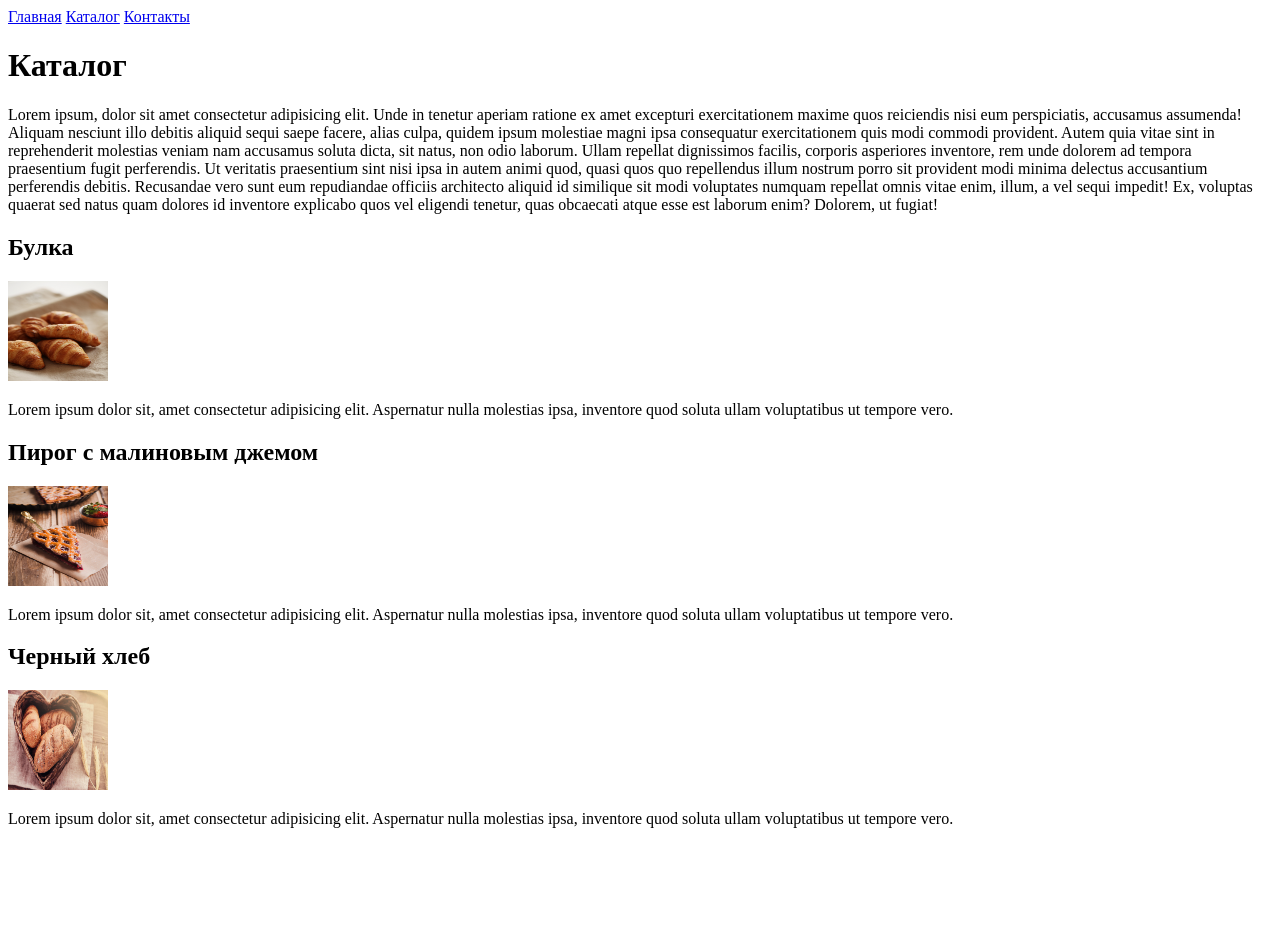
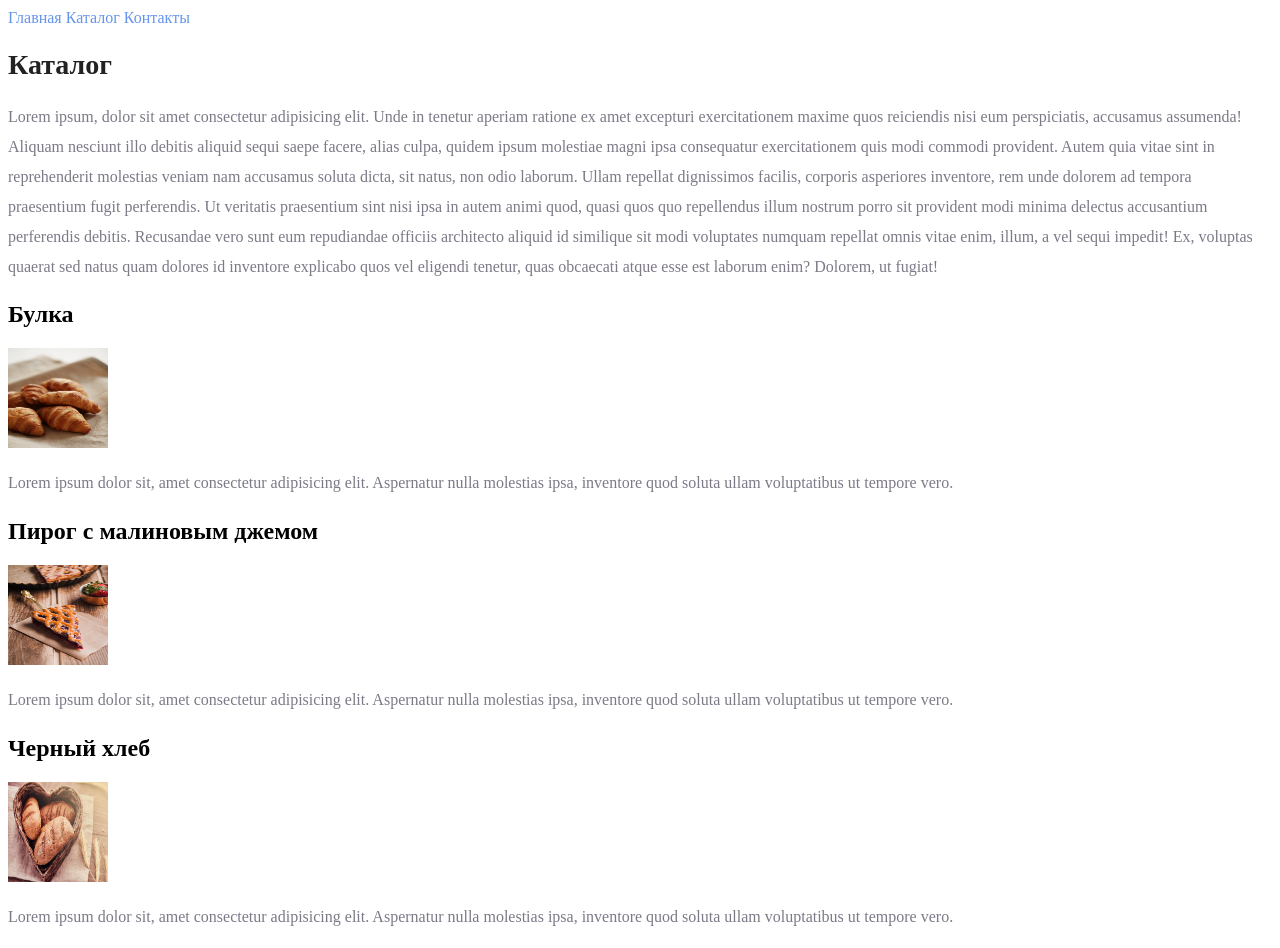
Before and after one commit to F4mpS/GEEKWEB, a plain HTML site: page LectureCSSHTML/1dz/catalog/catalog.html in a window 1280 px wide. Before the commit the page ends 844 px from the top, so only its background shows below. Drawn offline with Linux system fonts and the light colour scheme.

Commit message:
Homework2

```diff
--- a/LectureCSSHTML/1dz/catalog/catalog.html
+++ b/LectureCSSHTML/1dz/catalog/catalog.html
@@ -4,25 +4,26 @@
     <meta charset="UTF-8">
     <meta http-equiv="X-UA-Compatible" content="IE=edge">
     <meta name="viewport" content="width=device-width, initial-scale=1.0">
+    <link rel="stylesheet" href="../css/style.css">
     <title>Каталог</title>
 </head>
 <body>
-    <a href="../index.html">Главная</a>
-    <a href="catalog.html">Каталог</a>
-    <a href="../contacts/contacts.html">Контакты</a>
-    <h1>Каталог</h1>
-    <p>Lorem ipsum, dolor sit amet consectetur adipisicing elit. Unde in tenetur aperiam ratione ex amet excepturi exercitationem maxime quos reiciendis nisi eum perspiciatis, accusamus assumenda! Aliquam nesciunt illo debitis aliquid sequi saepe facere, alias culpa, quidem ipsum molestiae magni ipsa consequatur exercitationem quis modi commodi provident. Autem quia vitae sint in reprehenderit molestias veniam nam accusamus soluta dicta, sit natus, non odio laborum. Ullam repellat dignissimos facilis, corporis asperiores inventore, rem unde dolorem ad tempora praesentium fugit perferendis. Ut veritatis praesentium sint nisi ipsa in autem animi quod, quasi quos quo repellendus illum nostrum porro sit provident modi minima delectus accusantium perferendis debitis. Recusandae vero sunt eum repudiandae officiis architecto aliquid id similique sit modi voluptates numquam repellat omnis vitae enim, illum, a vel sequi impedit! Ex, voluptas quaerat sed natus quam dolores id inventore explicabo quos vel eligendi tenetur, quas obcaecati atque esse est laborum enim? Dolorem, ut fugiat!</p>
+    <a class="menu-link" href="../index.html">Главная</a>
+    <a class="menu-link" href="catalog.html">Каталог</a>
+    <a class="menu-link" href="../contacts/contacts.html">Контакты</a>
+    <h1 class="caption" >Каталог</h1>
+    <p class="paragraph" >Lorem ipsum, dolor sit amet consectetur adipisicing elit. Unde in tenetur aperiam ratione ex amet excepturi exercitationem maxime quos reiciendis nisi eum perspiciatis, accusamus assumenda! Aliquam nesciunt illo debitis aliquid sequi saepe facere, alias culpa, quidem ipsum molestiae magni ipsa consequatur exercitationem quis modi commodi provident. Autem quia vitae sint in reprehenderit molestias veniam nam accusamus soluta dicta, sit natus, non odio laborum. Ullam repellat dignissimos facilis, corporis asperiores inventore, rem unde dolorem ad tempora praesentium fugit perferendis. Ut veritatis praesentium sint nisi ipsa in autem animi quod, quasi quos quo repellendus illum nostrum porro sit provident modi minima delectus accusantium perferendis debitis. Recusandae vero sunt eum repudiandae officiis architecto aliquid id similique sit modi voluptates numquam repellat omnis vitae enim, illum, a vel sequi impedit! Ex, voluptas quaerat sed natus quam dolores id inventore explicabo quos vel eligendi tenetur, quas obcaecati atque esse est laborum enim? Dolorem, ut fugiat!</p>
 
     <h2>Булка</h2>
     <img src="../img/croissants.jpg" alt="Круассан" width="100" height="100">
-    <p>Lorem ipsum dolor sit, amet consectetur adipisicing elit. Aspernatur nulla molestias ipsa, inventore quod soluta ullam voluptatibus ut tempore vero.</p>
+    <p class="paragraph" >Lorem ipsum dolor sit, amet consectetur adipisicing elit. Aspernatur nulla molestias ipsa, inventore quod soluta ullam voluptatibus ut tempore vero.</p>
 
     <h2>Пирог с малиновым джемом</h2>
     <img src="../img/slice-tart.jpg" alt="Пирог с малиновым джемом" width="100" height="100">
-    <p>Lorem ipsum dolor sit, amet consectetur adipisicing elit. Aspernatur nulla molestias ipsa, inventore quod soluta ullam voluptatibus ut tempore vero.</p>
+    <p class="paragraph" >Lorem ipsum dolor sit, amet consectetur adipisicing elit. Aspernatur nulla molestias ipsa, inventore quod soluta ullam voluptatibus ut tempore vero.</p>
 
     <h2>Черный хлеб</h2>
     <img src="../img/hot-freshly-buns.jpg" alt="Черный хлеб" width="100" height="100">
-    <p>Lorem ipsum dolor sit, amet consectetur adipisicing elit. Aspernatur nulla molestias ipsa, inventore quod soluta ullam voluptatibus ut tempore vero.</p>
+    <p class="paragraph" >Lorem ipsum dolor sit, amet consectetur adipisicing elit. Aspernatur nulla molestias ipsa, inventore quod soluta ullam voluptatibus ut tempore vero.</p>
 </body>
 </html>
--- /dev/null
+++ b/LectureCSSHTML/1dz/css/style.css
@@ -0,0 +1,28 @@
+a {
+    text-decoration: none;
+}
+.menu-link {
+    color: cornflowerblue;
+    font-size: 16px;
+    line-height: 20px;
+}
+.caption {
+    color: #222222;
+    font-size: 28px;
+    line-height: 36px;
+    font-weight: bold;
+}
+.paragraph {
+    font-style: normal;
+    font-weight: 300;
+    font-style: 18px;
+    line-height: 30px;
+    color: #7d7987;
+}
+.subtitle {
+    color: coral;
+    font-style: normal;
+    font-weight: 700;
+    font-style: 36px;
+    line-height: 80px;
+}
```
Also changed, not shown: LectureCSSHTML/1dz/contacts/contacts.html (+4 -3 lines), LectureCSSHTML/1dz/index.html (+9 -9 lines).
